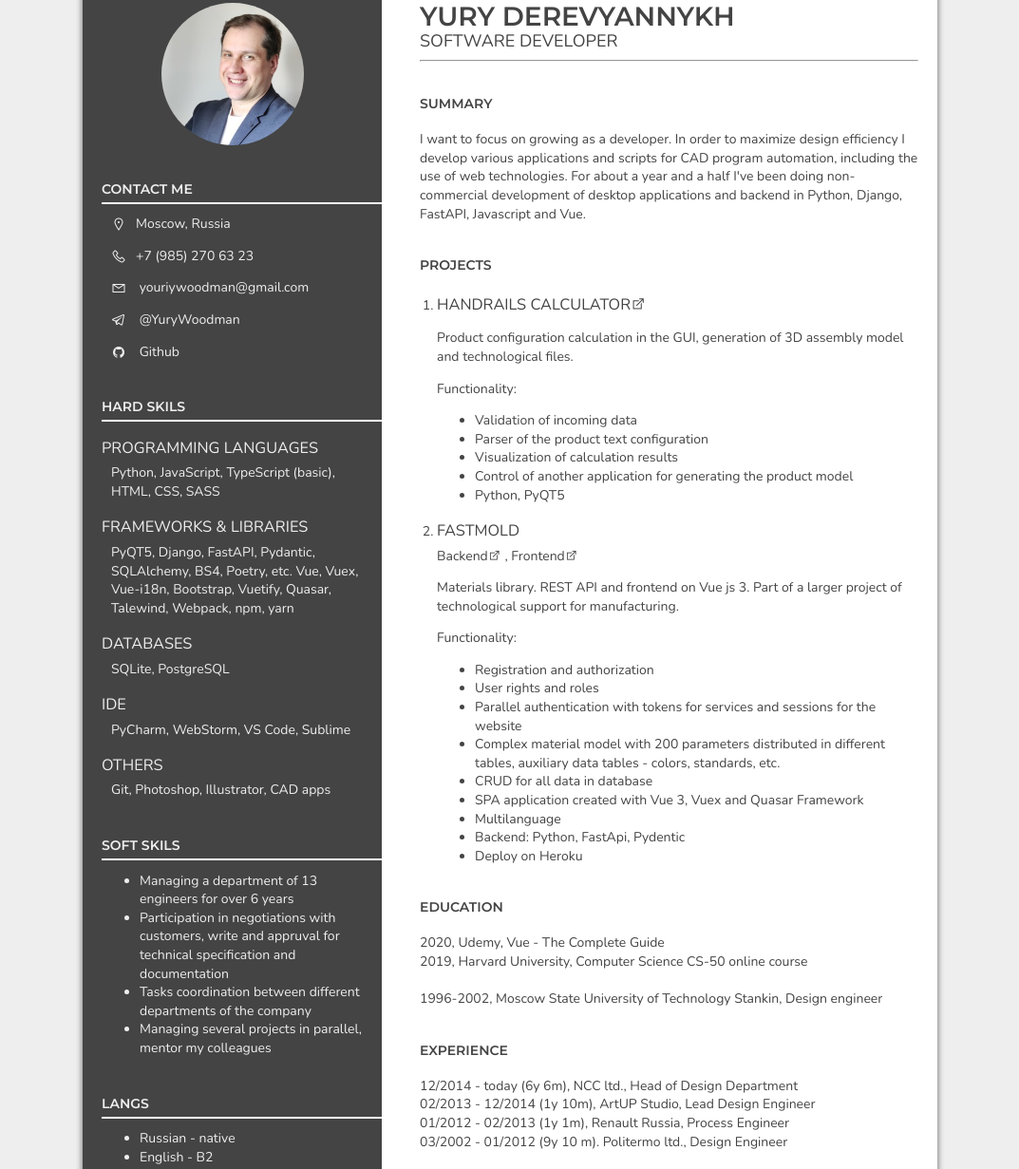
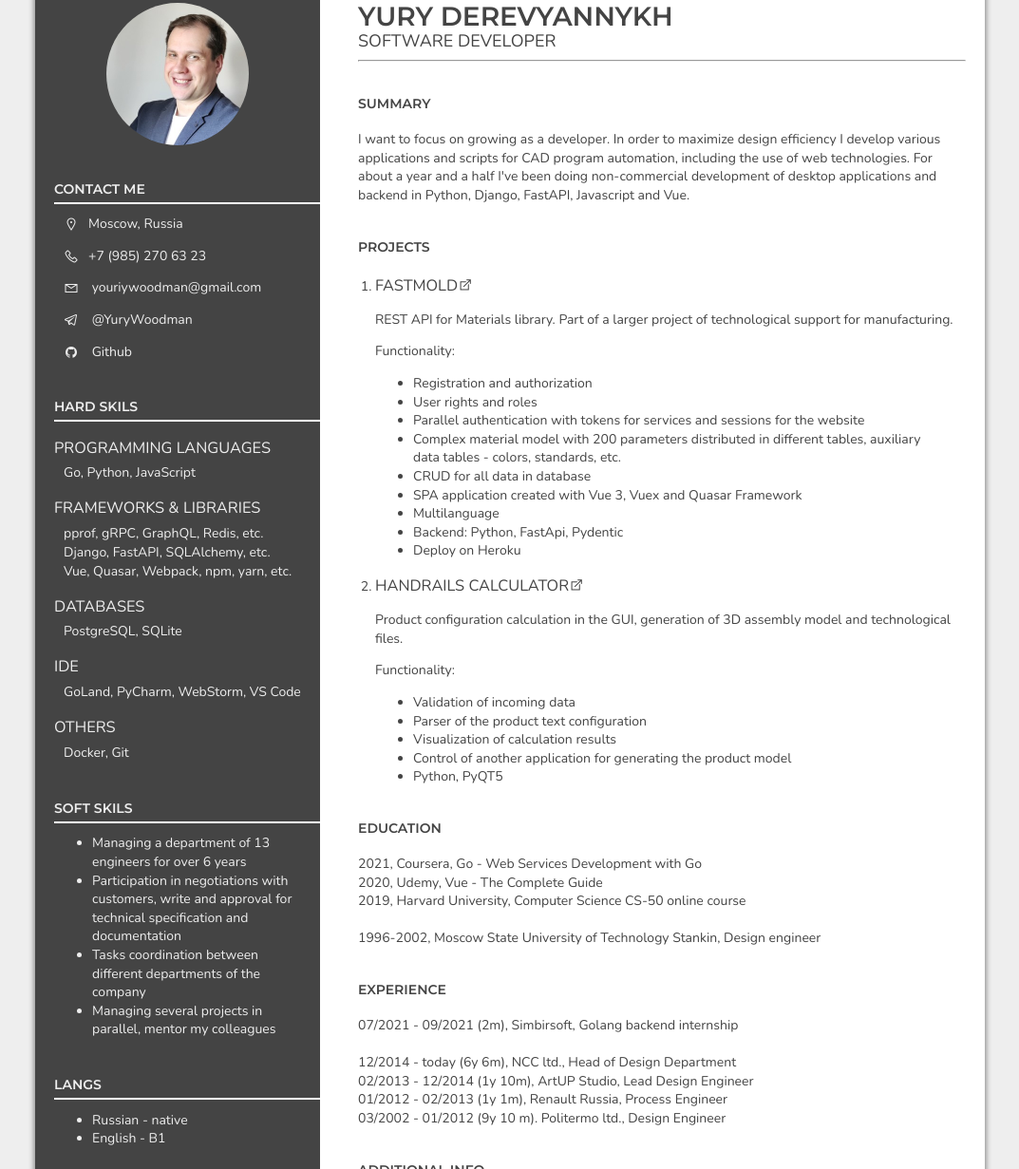
Before and after one commit to Woodman5/rsschool-cv, a plain HTML site: page index.html in a window 1280 px wide. Shown: the part 62-1293 px from the top of the page at 95% size, without its empty margins (103-1176 px from the left). Drawn offline with nearby package versions, Linux system fonts and the light colour scheme.

Commit message:
fix: add new data

```diff
--- a/index.html
+++ b/index.html
@@ -42,24 +42,25 @@
                     <h2 class="left-tittle">Hard skils</h2>
                     <h3>Programming languages</h3>
                     <p>
-                        Python, JavaScript, TypeScript (basic), HTML, CSS, SASS
+                        Go, Python, JavaScript
                     </p>
                     <h3>Frameworks & Libraries</h3>
                     <p>
-                        PyQT5, Django, FastAPI, Pydantic, SQLAlchemy, BS4, Poetry, etc.
-                        Vue, Vuex, Vue-i18n, Bootstrap, Vuetify, Quasar, Talewind, Webpack, npm, yarn
+                        pprof, gRPC, GraphQL, Redis, etc.<br>
+                        Django, FastAPI, SQLAlchemy, etc.<br>
+                        Vue, Quasar, Webpack, npm, yarn, etc.<br>
                     </p>
                     <h3>Databases</h3>
                     <p>
-                        SQLite, PostgreSQL
+                        PostgreSQL, SQLite
                     </p>
                     <h3>IDE</h3>
                     <p>
-                        PyCharm, WebStorm, VS Code, Sublime
+                        GoLand, PyCharm, WebStorm, VS Code
                     </p>
                     <h3>Others</h3>
                     <p>
-                        Git, Photoshop, Illustrator, CAD apps
+                        Docker, Git
                     </p>
                 </div>
             </section>
@@ -68,9 +69,7 @@
                     <h2 class="left-tittle">Soft skils</h2>
                     <ul>
                         <li>Managing a department of 13 engineers for over 6 years</li>
-                        <li>Participation in negotiations with customers, write and appruval for technical specification
-                            and
-                            documentation
+                        <li>Participation in negotiations with customers, write and approval for technical specification and documentation
                         </li>
                         <li>Tasks coordination between different departments of the company</li>
                         <li>Managing several projects in parallel, mentor my colleagues</li>
@@ -82,7 +81,7 @@
                     <h2 class="left-tittle">Langs</h2>
                     <ul>
                         <li>Russian - native</li>
-                        <li>English - B2</li>
+                        <li>English - B1</li>
                     </ul>
                 </div>
             </section>
@@ -97,45 +96,29 @@
             <hr>
 
             <div class="rigth-block nunito">
+
                 <section>
                     <h2 class="right-tittle">Summary</h2>
                     <p>
                         I want to focus on growing as a developer.
                         In order to maximize design efficiency I develop various applications and scripts for CAD
-                        program
-                        automation, including the use of web technologies. For about a year and a half I've been doing
+                        program automation, including the use of web technologies. For about a year and a half I've been doing
                         non-commercial development of desktop applications and backend in Python, Django, FastAPI,
                         Javascript and Vue.
                     </p>
                 </section>
+
+
                 <section>
                     <h2 class="right-tittle">Projects</h2>
                     <ol>
+
+
                         <li>
-                            <a class="dark" href="https://github.com/Woodman5/ncc_calc" target="_blank">
-                                <h3 class="prj-tittle">Handrails calculator<i class="las la-external-link-alt"></i></h3>
+                            <a class="dark" href="https://github.com/Woodman5/fast_mold_fastapi" target="_blank">
+                                <h3 class="prj-tittle">FastMold<i class="las la-external-link-alt"></i></h3>
                             </a>
-                            <p>Product configuration calculation in the GUI,
-                                generation of 3D assembly model and technological files.
-                            </p>
-                            <p>Functionality:</p>
-                            <ul class="list">
-                                <li>Validation of incoming data</li>
-                                <li>Parser of the product text configuration</li>
-                                <li>Visualization of calculation results</li>
-                                <li>Control of another application for generating the product model</li>
-                                <li>Python, PyQT5</li>
-                            </ul>
-                        </li>
-                        <li>
-                            <h3 class="prj-tittle">FastMold</h3>
-                            <a class="dark" href="https://github.com/Woodman5/fast_mold_fastapi" target="_blank">
-                                Backend<i class="las la-external-link-alt"></i>
-                            </a>,
-                            <a class="dark" href="https://github.com/Woodman5/fastmold_frontend" target="_blank">
-                                Frontend<i class="las la-external-link-alt"></i>
-                            </a>
-                            <p>Materials library. REST API and frontend on Vue js 3.
+                            <p>REST API for Materials library.
                                 Part of a larger project of technological support for manufacturing.
                             </p>
                             <p>Functionality:</p>
@@ -153,11 +136,35 @@
                                 <li>Deploy on Heroku</li>
                             </ul>
                         </li>
+
+
+                        <li>
+                            <a class="dark" href="https://github.com/Woodman5/ncc_calc" target="_blank">
+                                <h3 class="prj-tittle">Handrails calculator<i class="las la-external-link-alt"></i></h3>
+                            </a>
+                            <p>Product configuration calculation in the GUI,
+                                generation of 3D assembly model and technological files.
+                            </p>
+                            <p>Functionality:</p>
+                            <ul class="list">
+                                <li>Validation of incoming data</li>
+                                <li>Parser of the product text configuration</li>
+                                <li>Visualization of calculation results</li>
+                                <li>Control of another application for generating the product model</li>
+                                <li>Python, PyQT5</li>
+                            </ul>
+                        </li>
+
+
                     </ol>
+
                 </section>
+
+
                 <section>
                     <h2 class="right-tittle">Education</h2>
                     <p>
+                        2021, Coursera, Go - Web Services Development with Go<br>
                         2020, Udemy, Vue - The Complete Guide<br>
                         2019, Harvard University, Computer Science CS-50 online course<br><br>
 
@@ -167,6 +174,8 @@
                 <section>
                     <h2 class="right-tittle">Experience</h2>
                     <p>
+                        07/2021 - 09/2021 (2m), Simbirsoft, Golang backend internship<br><br>
+
                         12/2014 - today (6y 6m), NCC ltd., Head of Design Department<br>
                         02/2013 - 12/2014 (1y 10m), ArtUP Studio, Lead Design Engineer<br>
                         01/2012 - 02/2013 (1y 1m), Renault Russia, Process Engineer<br>
--- a/styles/style.css
+++ b/styles/style.css
@@ -35,7 +35,7 @@ a:hover {
 }
 
 .page {
-  width: 900px;
+  width: 1000px;
   margin: 20px auto;
   display: flex;
   flex-direction: column;
@@ -58,7 +58,7 @@ a:hover {
 }
 
 .left-column {
-  width: 35%;
+  width: 30%;
   background: #444444;
   display: flex;
   flex-direction: column;
@@ -69,7 +69,7 @@ a:hover {
   width: 100%;
 }
 .right-column {
-  width: 65%;
+  width: 70%;
   padding: 45px 20px 10px 40px;
 }
 
```
